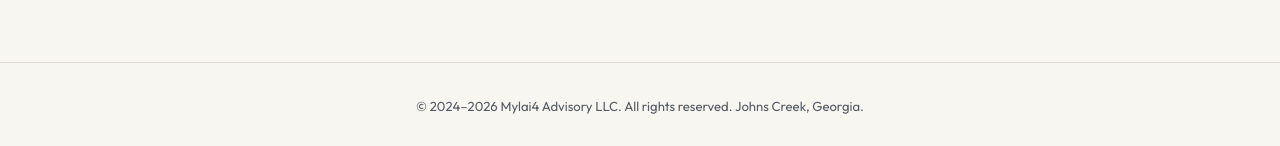
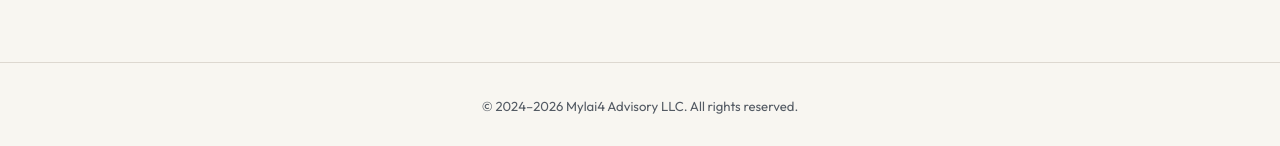
Before and after one commit to bharam78/mylai4-site, a plain HTML site: page index.html in a window 1280 px wide. Shown: the part 3960-4106 px from the top of the page. Drawn offline with Linux system fonts and the light colour scheme.

Commit message:
Remove location from footer copyright notice

```diff
--- a/index.html
+++ b/index.html
@@ -513,7 +513,7 @@
 
 <!-- FOOTER -->
 <footer>
-  &copy; 2024–2026 Mylai4 Advisory LLC. All rights reserved. Johns Creek, Georgia.
+  &copy; 2024–2026 Mylai4 Advisory LLC. All rights reserved.
 </footer>
 
 <script>
```
